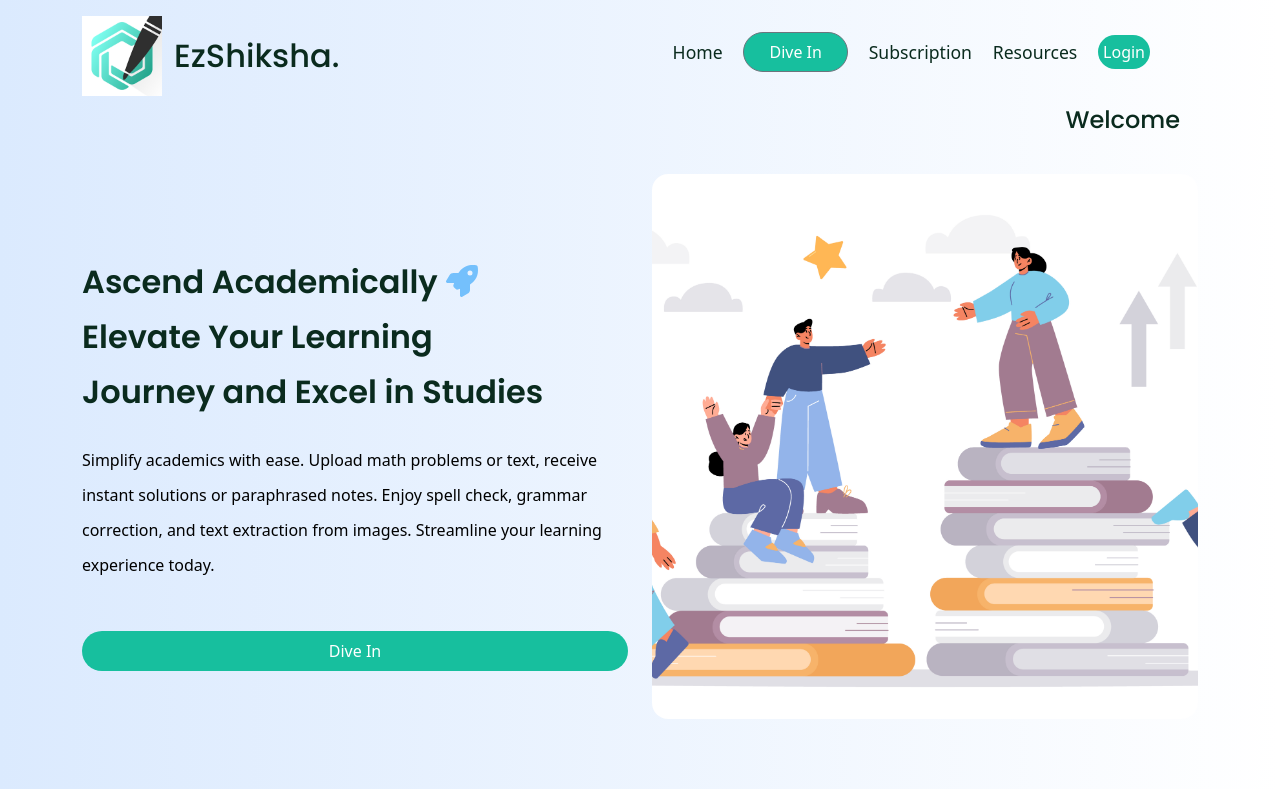
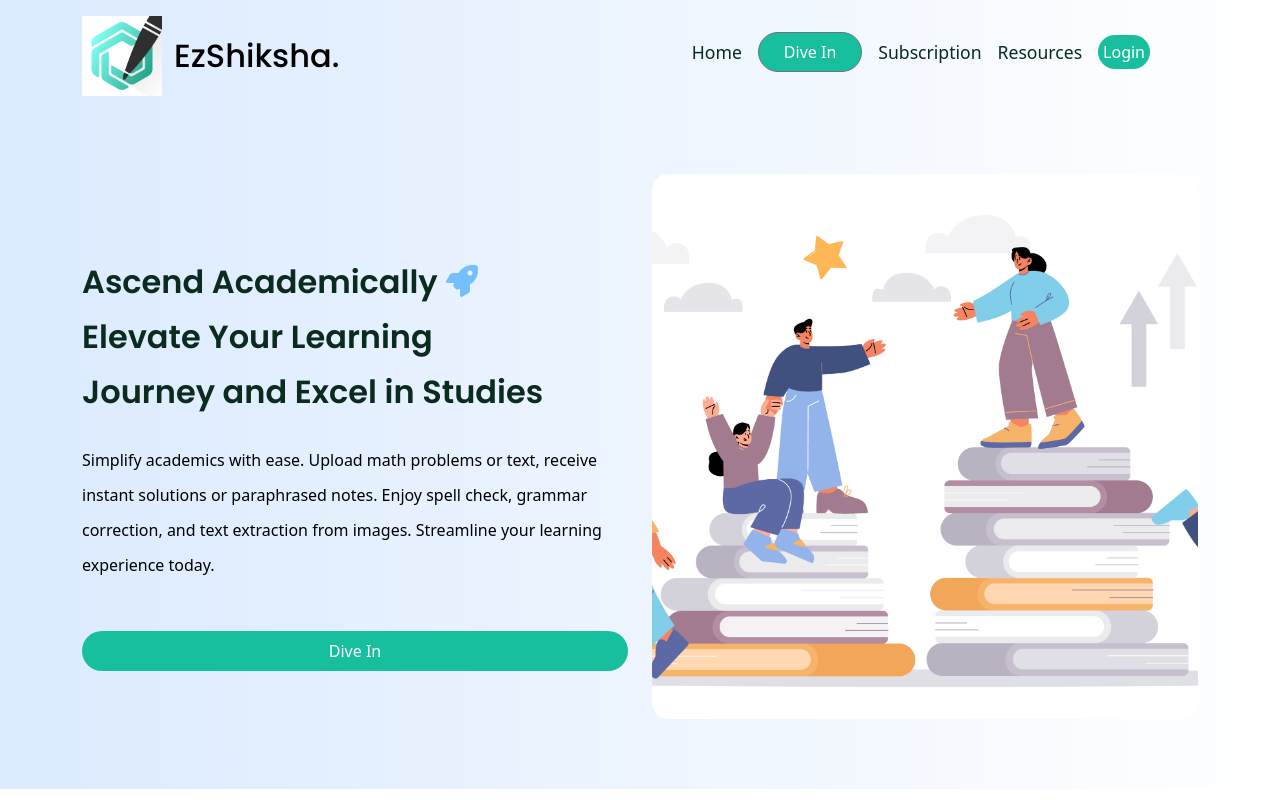
Before and after one commit to TilakRathoure/EzShiksha, a React (Create React App) app in the folder Client/: page /home in a window 1280 px wide. Shown: the top 800 px of the page. Built offline with nearby package versions, Linux system fonts and the light colour scheme; no server answers; a web font is replaced by a local one.

Commit message:
fix responsive

```diff
--- a/Client/src/App.jsx
+++ b/Client/src/App.jsx
@@ -20,7 +20,7 @@ import { useContext } from "react";
 import { Contextfirst } from ".";
 import Videos from "./pages/Videos";
 import Feedback from "./pages/Feedback";
-
+import Header from "./components/Header/Header";
 
 
 function App() {
@@ -46,6 +46,7 @@ function App() {
 
   return(
     <Router>
+      <Header />
       <Routes>
       <Route path="/notemaking" element={<Notemaking/>}/>
         <Route path="/paraphrase" element={<Paraphrasing/>}/>
--- a/Client/src/components/Footer/Footer.jsx
+++ b/Client/src/components/Footer/Footer.jsx
@@ -50,18 +50,6 @@ const Footer = () => {
           </Col>
 
           {/* Get in Touch */}
-          <Col lg="3" md="6">
-            <h6 className="fw-bold mb-4">Get in Touch</h6>
-            <p className="text-black font-sans font-normal leading-4">
-              Address: Greater Noida, India
-            </p>
-            <p className="text-black font-sans font-normal leading-4">
-              Phone: +88 0123456789
-            </p>
-            <p className="text-black font-sans font-normal leading-4">
-              Email: example@gmail.com
-            </p>
-          </Col>
         </Row>
       </Container>
     </footer>
--- a/Client/src/components/Header/Header.jsx
+++ b/Client/src/components/Header/Header.jsx
@@ -1,5 +1,5 @@
 import React, { useContext, useRef } from "react";
-import { Link, useNavigate } from "react-router-dom";
+import { Link, useLocation, useNavigate } from "react-router-dom";
 import { Button, Container } from "reactstrap";
 import img1 from "../../assests/images/unnamed.webp";
 import "./header.css";
@@ -29,6 +29,7 @@ const navLinks = [
 
 const Header = () => {
   const navigate = useNavigate();
+  const location=useLocation();
 
   const { authentication, Setauthentication, user, Setuser } =
     useContext(Contextfirst);
@@ -53,23 +54,24 @@ const Header = () => {
       });
   };
 
+    if(location.pathname==="/") return null;
+
+
   return (
     <header className="relative bg-gradient-to-r from-blue-100">
-      <h1 className="absolute -bottom-10 right-10 md:right-[100px] text-2xl">
-        Welcome {user}
-      </h1>
       <Container>
         <div className="navigation d-flex items-center justify-content-between">
           <div className="logo mt-3">
             <h2 className=" d-flex align-items-center gap-1">
               <img src={img1} className="w-20 object-contain mr-2" alt="" />{" "}
-              EzShiksha.
+              <Link to={"/home"} className="link-noundy text-black">              EzShiksha.
+              </Link>
             </h2>
           </div>
 
           <div className="nav d-flex align-items-center gap-5">
             <div className="nav__menu" ref={menuRef} onClick={menuToggle}>
-              <ul className="nav__list flex items-center justify-center">
+              <ul className="nav__list flex flex-col md:flex-row justify-start items-center gap-3">
                 {navLinks.map((item, index) => (
                   <li key={index} className="nav__item">
                     <Link to={item.url}>{item.display}</Link>
--- a/Client/src/components/Hero-Section/HeroSection.jsx
+++ b/Client/src/components/Hero-Section/HeroSection.jsx
@@ -13,7 +13,7 @@ import { Contextfirst } from "../..";
 const HeroSection = () => {
 
   return (
-<section className="-mt-10 sm:mt-0 bg-gradient-to-r from-blue-100">
+<section className="-mt-[100px] sm:mt-0 bg-gradient-to-r from-blue-100">
   <Container className="relative">
 
     <Row>
--- a/Client/src/index.css
+++ b/Client/src/index.css
@@ -54,3 +54,7 @@ button.btn {
 i {
   color: #17bf9e;
 }
+
+.link-noundy{
+    text-decoration: none !important
+}
--- a/Client/src/pages/Divein.jsx
+++ b/Client/src/pages/Divein.jsx
@@ -11,7 +11,7 @@ const Divein = () => {
 
   return (
     <div className='bg-gradient-to-r from-blue-100 w-[100vw] pb-8'>
-        <container className="flex flex-wrap gap-5 items-center justify-center pt-12 w-full h-full">
+        <container className="flex flex-wrap gap-5 px-3 items-center justify-center pt-12 w-full h-full">
             {elements.map((e)=>(
 
                 <Link to={e.ap} className='no-underline'>
--- a/Client/src/pages/Home.jsx
+++ b/Client/src/pages/Home.jsx
@@ -10,18 +10,11 @@ import Testimonials from "../components/Testimonial/Testimonials";
 
 import Newsletter from "../components/Newsletter/Newsletter";
 import Footer from "../components/Footer/Footer";
-import { useContext,useEffect } from "react";
-import { Contextfirst } from "..";
-import { Navigate } from "react-router-dom";
-import axios from "axios";
-import { server } from "..";
-
 
 const Home = () => {
 
   return (
-    <Fragment>
-      <Header />
+    <div className="overflow-hidden">
       <HeroSection />
       <CompanySection />
       <AboutUs />
@@ -30,7 +23,7 @@ const Home = () => {
       <Testimonials />
       <Newsletter />
       <Footer />
-    </Fragment>
+    </div>
   );
 };
 
```
